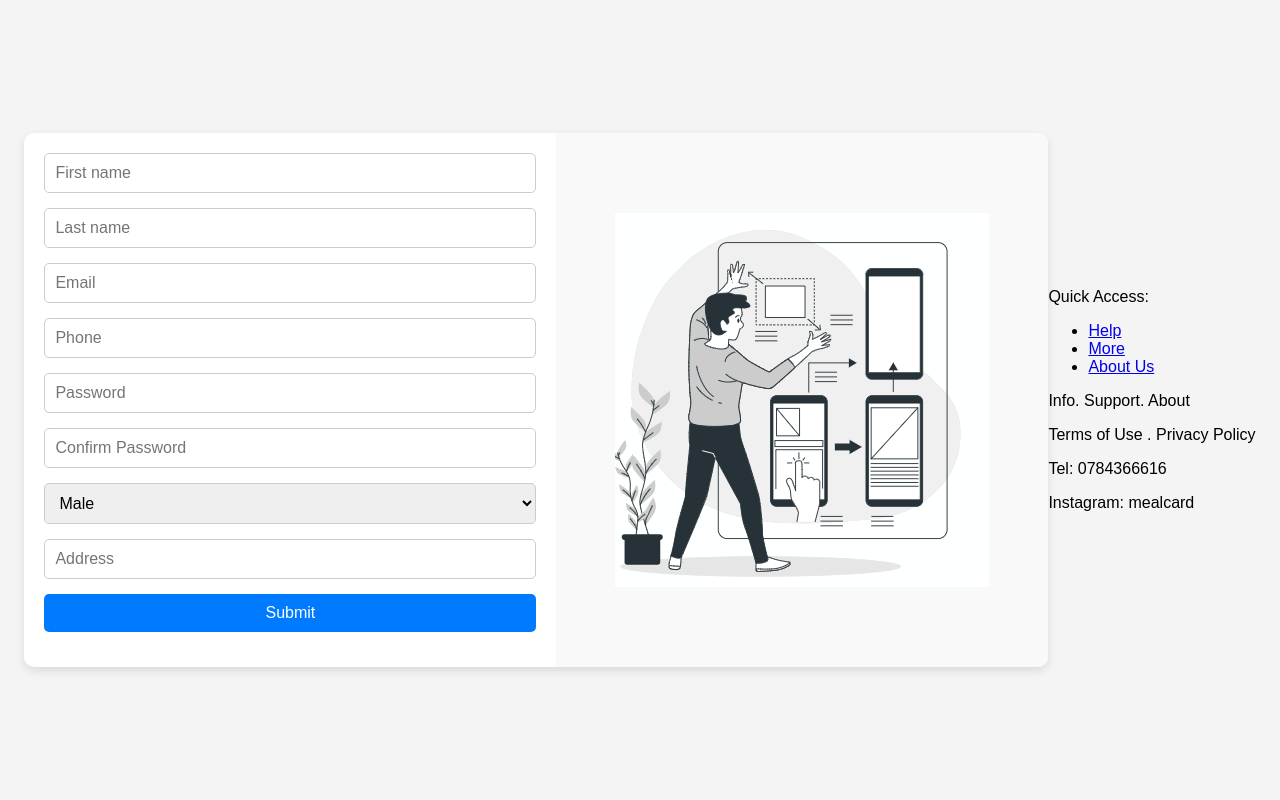
After one commit to Madobello/myweb, a PHP site: page /create.php in a window 1280 px wide. The commit adds this page. Run offline with PHP 8.4, Linux system fonts and the light colour scheme.

Commit message:
last commit

```diff
--- /dev/null
+++ b/create.php
@@ -0,0 +1,103 @@
+<!DOCTYPE html>
+<html lang="en">
+<head>
+    <meta charset="UTF-8">
+    <meta name="viewport" content="width=device-width, initial-scale=1.0">
+    <title>Form and Image Layout</title>
+    <style>
+        body {
+            font-family: Arial, sans-serif;
+            margin: 0;
+            padding: 0;
+            display: flex;
+            justify-content: center;
+            align-items: center;
+            height: 100vh;
+            background-color: #f4f4f4;
+        }
+
+        .container {
+            display: flex;
+            width: 80%;
+            max-width: 1200px;
+            box-shadow: 0 4px 10px rgba(0, 0, 0, 0.1);
+            background: white;
+            border-radius: 10px;
+            overflow: hidden;
+        }
+
+        .form-section {
+            flex: 1;
+            padding: 20px;
+        }
+
+        .form-section form {
+            display: flex;
+            flex-direction: column;
+        }
+
+        .form-section form input,
+        .form-section form select,
+        .form-section form button {
+            margin-bottom: 15px;
+            padding: 10px;
+            font-size: 16px;
+            border: 1px solid #ccc;
+            border-radius: 5px;
+        }
+
+        .form-section form button {
+            background-color: #007BFF;
+            color: white;
+            border: none;
+            cursor: pointer;
+        }
+
+        .form-section form button:hover {
+            background-color: #0056b3;
+        }
+
+        .image-section {
+            flex: 1;
+            display: flex;
+            justify-content: center;
+            align-items: center;
+            background-color: #f9f9f9;
+        }
+
+        .image-section img {
+            max-width: 100%;
+            height: auto;
+            object-fit: cover;
+        }
+    </style>
+</head>
+<body>
+    <div class="container">
+        <div class="form-section">
+            <form>
+                <input type="text" name="first_name" placeholder="First name">
+                <input type="text" name="last_name" placeholder="Last name">
+                <input type="email" name="email" placeholder="Email">
+                <input type="text" name="phone" placeholder="Phone">
+                <input type="password" name="password" placeholder="Password">
+                <input type="password" name="confirm_password" placeholder="Confirm Password">
+                <select name="gender">
+                    <option value="male">Male</option>
+                    <option value="female">Female</option>
+                    <option value="other">Other</option>
+                </select>
+                <input type="text" name="address" placeholder="Address">
+                <button type="submit">Submit</button>
+            </form>
+        </div>
+        <div class="image-section">
+            <img src="./images/pic4.PNG" alt="Illustration">
+        </div>
+    </div>
+    <?php
+include("./include/footer.php")
+
+   ?>
+</body>
+</html>
--- /dev/null
+++ b/include/footer.php
@@ -0,0 +1,19 @@
+</html>
+<footer>
+        <div class="quick-access">
+            <p>Quick Access:</p>
+            <ul>
+                <li><a href="#">Help</a></li>
+                <li><a href="#">More</a></li>
+                <li><a href="#">About Us</a></li>
+            </ul>
+        </div>
+        <div class="footer-info">
+            <p>Info. Support. About</p>
+            <p>Terms of Use . Privacy Policy</p>
+        </div>
+        <div>
+            <p>Tel: 0784366616</p>
+            <p>Instagram: mealcard</p>
+        </div>
+    </footer>
```
Also changed, not shown: about.html (deleted, +0 -132 lines), about.php (added, +173 -0 lines), boostrap.html (deleted, +0 -34 lines), contactus.php (renamed from contactus.html, +6 -13 lines), home.html (deleted, +0 -59 lines), include/header.php (added, +13 -0 lines), index.php (added, +36 -0 lines), login.php (renamed from login.html, +9 -1 lines), images/Capture.PNG (renamed from Capture.PNG), images/first.PNG (renamed from first.PNG), images/logpic.PNG (renamed from logpic.PNG), images/meal.PNG (renamed from meal.PNG), images/pic1.PNG (renamed from pic1.PNG), images/pic2.PNG (renamed from pic2.PNG), 3 more files.
